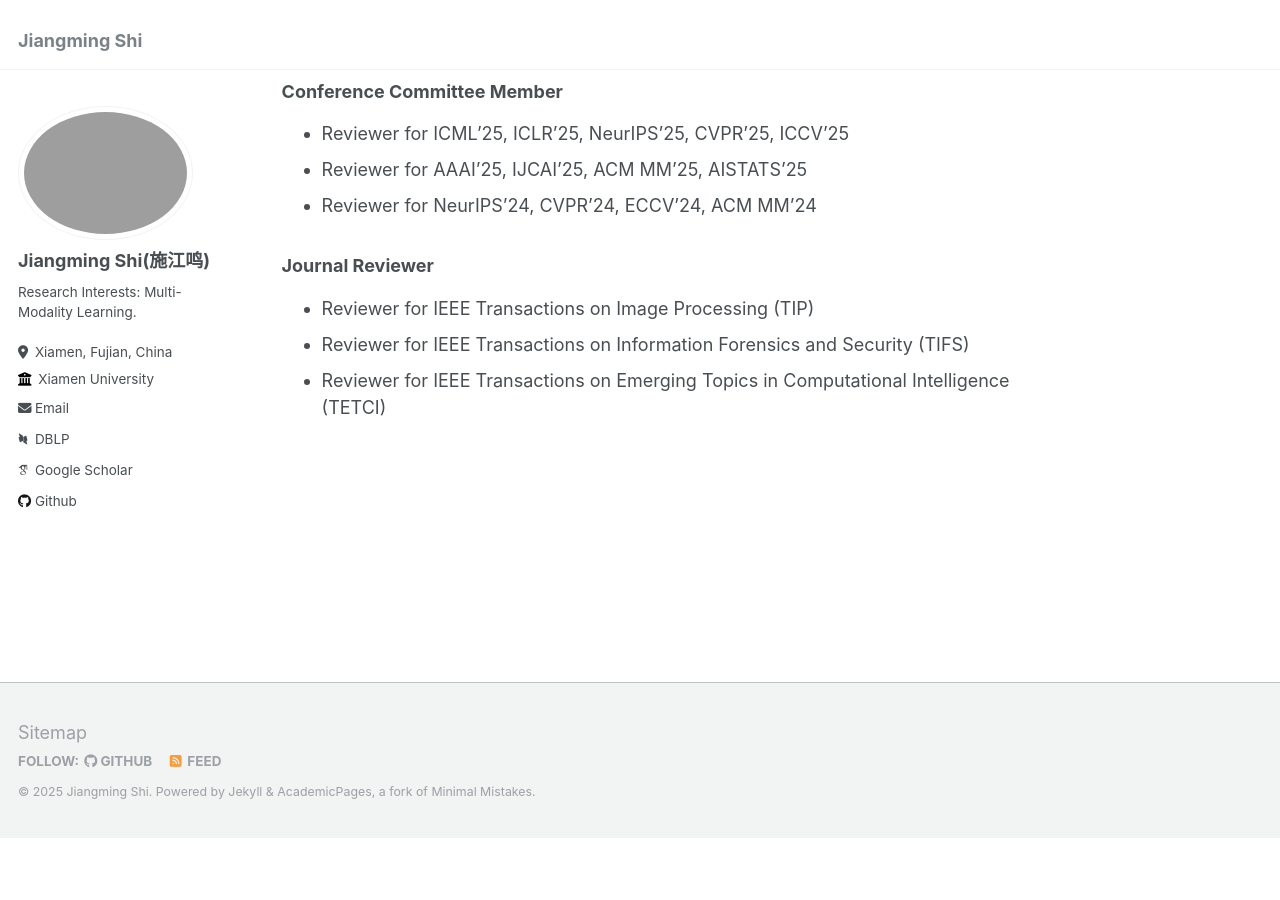
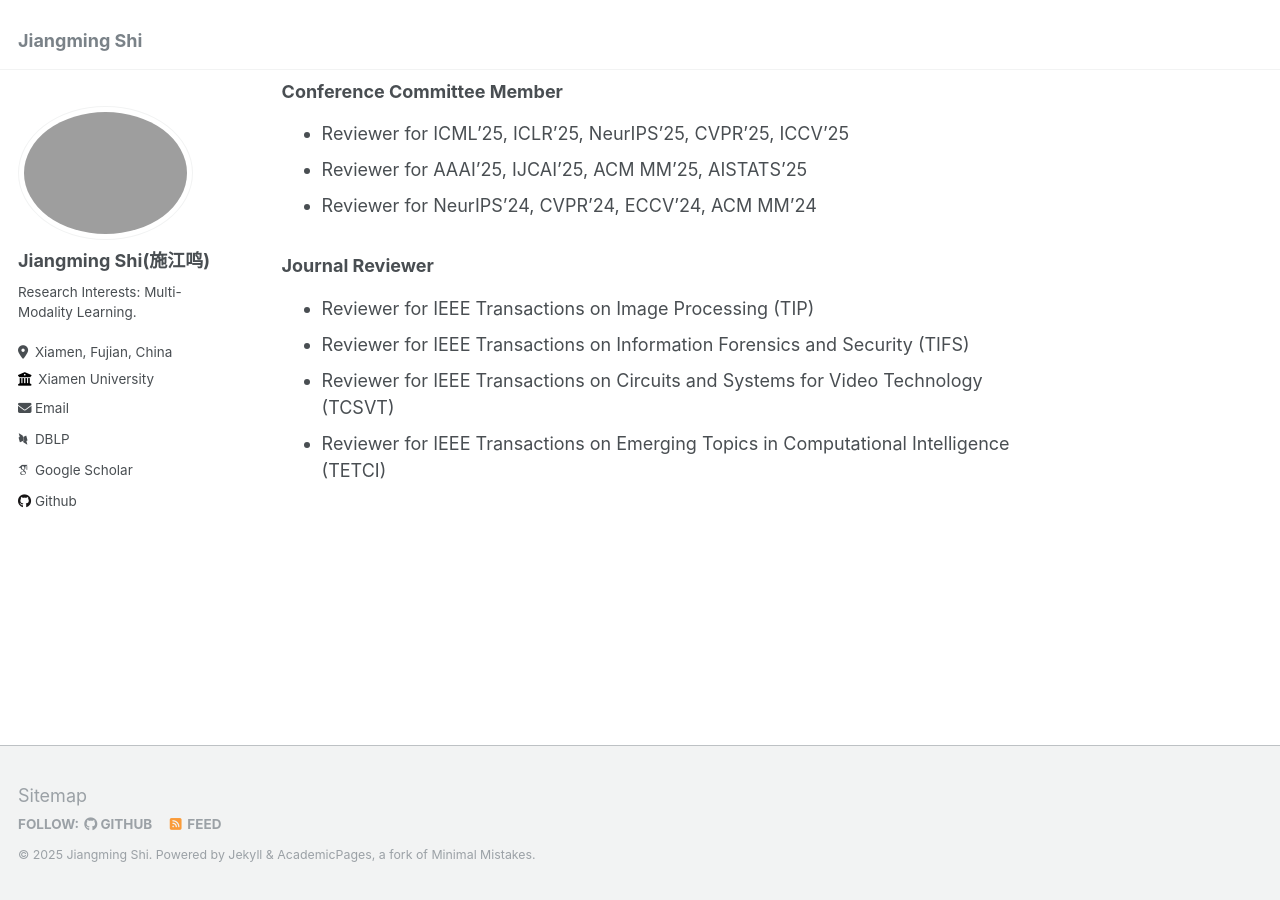
Before and after one commit to shijiangming1/shijiangming1.github.io, a Jekyll site: the page built from _pages/about.md, in a window 1280 px wide and 900 px high, scrolled down 2278 px. Built offline with Jekyll 4.4.1, drawn with Linux system fonts in a browser that asks for light colours; some web fonts are replaced; before the commit the page ends 3115 px from its top, so only the background shows below that.

Commit message:
Update about.md

```diff
--- a/_pages/about.md
+++ b/_pages/about.md
@@ -85,4 +85,5 @@ Hi, my name is Jiangming Shi (Chinese: 施江鸣), a Ph.D. Candidate (3<sup>nd</
 ### Journal Reviewer
 - Reviewer for IEEE Transactions on Image Processing (TIP)
 - Reviewer for IEEE Transactions on Information Forensics and Security (TIFS)
+- Reviewer for IEEE Transactions on Circuits and Systems for Video Technology (TCSVT)
 - Reviewer for IEEE Transactions on Emerging Topics in Computational Intelligence (TETCI)
```
